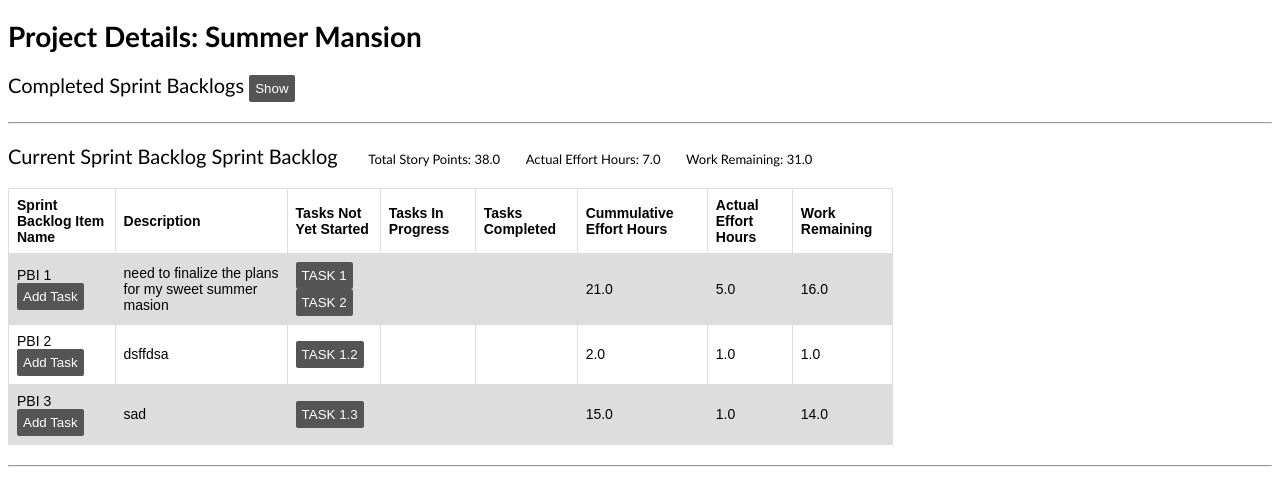
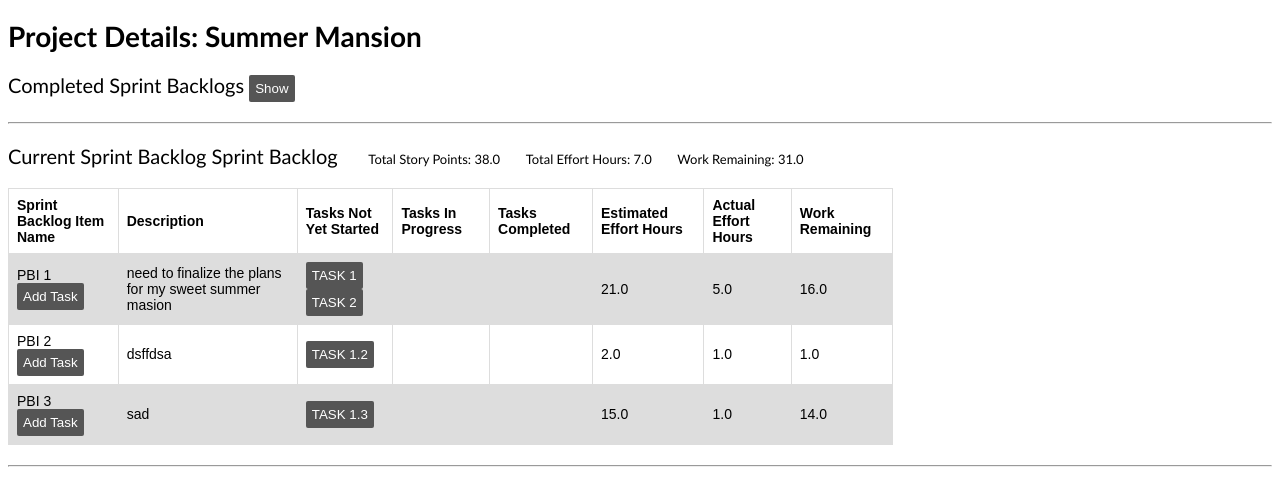
Before and after one commit to joeydubey/comp3297-gnome, a Django app: page /backtrack/projects/1 in a window 1280 px wide. Shown: the top 488 px of the page. Run offline with Django 3.2, Linux system fonts and the light colour scheme; data comes from the database, SQL or seed files in the repository.

Commit message:
Update project.html

```diff
--- a/gnome-project/templates/project.html
+++ b/gnome-project/templates/project.html
@@ -108,7 +108,7 @@
             </form>
             {% else %}
 
-            Current Sprint Backlog {{ sprint_current.name }} &nbsp;&nbsp;&nbsp;&nbsp; <font size="-1.5"> Total Story Points: {{ sprint_current.sprint_cummulative_effort_hours}}</font>&nbsp;&nbsp;&nbsp;&nbsp; <font size="-1.5"> Actual Effort Hours: {{ sprint_current.sprint_actual_effort_hours}}</font>&nbsp;&nbsp;&nbsp;&nbsp; <font size="-1.5"> Work Remaining: {{ sprint_current.sprint_work_remaining}}</font>
+            Current Sprint Backlog {{ sprint_current.name }} &nbsp;&nbsp;&nbsp;&nbsp; <font size="-1.5"> Total Story Points: {{ sprint_current.sprint_cummulative_effort_hours}}</font>&nbsp;&nbsp;&nbsp;&nbsp; <font size="-1.5"> Total Effort Hours: {{ sprint_current.sprint_actual_effort_hours}}</font>&nbsp;&nbsp;&nbsp;&nbsp; <font size="-1.5"> Work Remaining: {{ sprint_current.sprint_work_remaining}}</font>
         <table>
             <tr>
                 <th>Sprint Backlog Item Name</th>
@@ -116,7 +116,7 @@
                 <th>Tasks Not Yet Started</th>
                 <th>Tasks In Progress</th>
                 <th>Tasks Completed</th>
-                <th>Cummulative Effort Hours</th>
+                <th>Estimated Effort Hours</th>
                 <th>Actual Effort Hours</th>
                 <th>Work Remaining</th>
             </tr>
```
